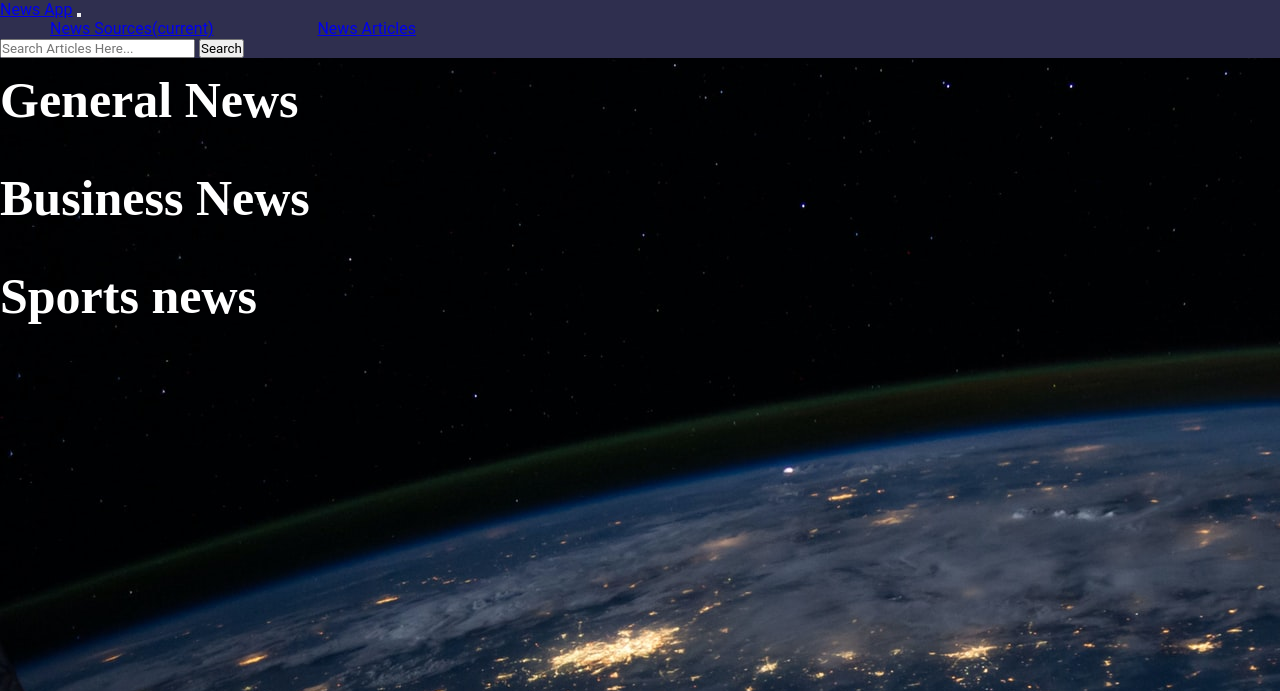
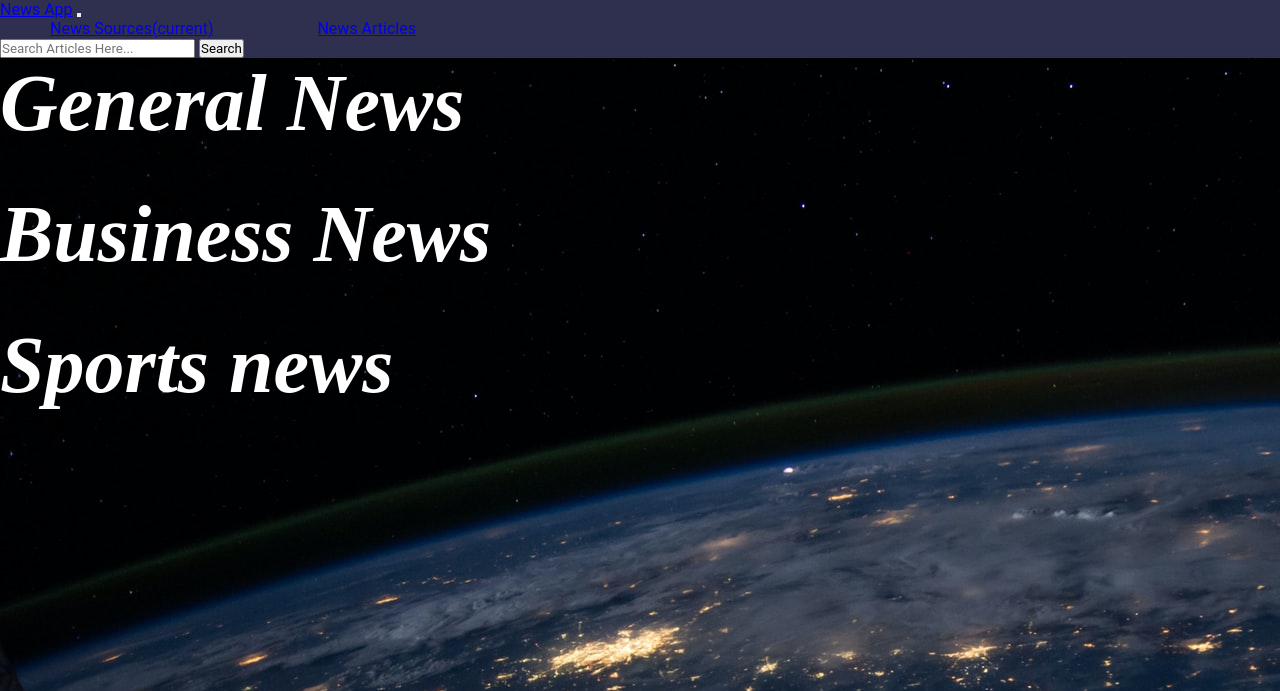
Before and after one commit to Aprilwairimu/news-article, a Flask app: template app/templates/index.html in a window 1280 px wide. Shown: the top 691 px of the page. Run offline with Flask 2, Linux system fonts and the light colour scheme; the template is opened without the code that fills it, so the values that code supplies are empty; some libraries are stand-ins or nearby versions.

Commit message:
added font styles

```diff
--- a/app/static/css/styles.css
+++ b/app/static/css/styles.css
@@ -6,13 +6,15 @@
 body{
     background-image: url(../images/back.jpg);
     color: white;
-    height: auto;
+}
 
-}
+/* navbar.html */
 .nav li{
     display: inline-block;
     padding: 0 50px;
 }
+
+/* macros.html */
 .page1{
     display: flex;
     margin: 10 10px;
@@ -21,31 +23,30 @@ body{
     flex-wrap: wrap;
     justify-content: space-around;
 
-
 }
 .page2{
     height: auto;
     width: 20%;
 }
-#sourcename{
-    font-weight: bold;
-}
-.row{
-    font-size: 20px;
-    font-weight: bold;
-}
-.overlay {
-    width: 100%;
-    padding-top: 1%;
-}
-.header{
-    font-size: 50px;
+
+/* articles.html */
+.title1{
+    font-size: 60px;
     font-weight: bold;
     font-style: oblique;
-    font-family: 'Times New Roman', Times, serif;
+    font-family: 'Times New Roman',Times,serif;
 }
-.headers{
-    font-size: 50px;
+
+/* index.html */
+.content{
+    font-size: 30px;
     font-weight: bold;
     font-family: 'Times New Roman',Times,serif;
+    margin-bottom: 16px;
 }
+.title2{
+    font-size: 80px;
+    font-weight: bold;
+    font-family: 'Times New Roman',Times,serif;
+    font-style: oblique;
+}
--- a/app/templates/articles.html
+++ b/app/templates/articles.html
@@ -8,11 +8,11 @@
 
 {% block content %}
 <div class="container-fluid " id="allsources">
-    <div class="overlay container-fluid tech1">
-        <h2 class="text-center headers header">Technology Articles</h2>
+    <div class="overlay container-fluid ">
+        <h2 class="text-center  title1">Technology Articles</h2>
         {{macro.display_new_articles(tech)}}
 
-        <h2 class="text-center headers">Health News Articles</h2>
+        <h2 class="text-center title1">Health News Articles</h2>
         {{macro.display_new_articles(health)}}
     </div>
 </div>
--- a/app/templates/index.html
+++ b/app/templates/index.html
@@ -8,12 +8,12 @@
 
 {% block content %}
 <div class="container-fluid" id="allsources">
-    <div class="overlay headers">
-        <h2 class="text-center font-weight-bold headers">General News</h2>
+    <div class="overlay content">
+        <h2 class="text-center font-weight-bold headers title2">General News </h2>
         {{ macro.display_new_sources(general) }}
-         <h2 class="text-center font-weight-bold headers"> Business News</h2>
+         <h2 class="text-center font-weight-bold headers title2"> Business News</h2>
         {{ macro.display_new_sources(business) }}
-        <h2 class="text-center font-weight-bold headers"> Sports news </h2>
+        <h2 class="text-center font-weight-bold headers title2"> Sports news </h2>
         {{ macro.display_new_sources(sports) }}
     </div>
 </div>{% endblock %}
--- a/app/templates/macros.html
+++ b/app/templates/macros.html
@@ -5,7 +5,7 @@
             <div class="card-columns page1">
                 {% for news in sources_outcome %}
                 <div class="card sourcecard page2">
-                    <div class="card-header" id="sourcename">
+                    <div class="card-header " id="sourcename">
                         <h4><a href="/articles/{{news.id}}">{{news.name}}</a></h4>
                     </div>
                     <div class="card-body">
@@ -25,7 +25,7 @@
 </div>
 {% endmacro %}
 {% macro display_new_articles(articles_outcome) %}
-<div class="container-fluid">
+<div class="container-fluid  img">
     <div class="card-columns">
         {% for article in articles_outcome %}
         <div class="card">
```
Also changed, not shown: app/templates/source.html (deleted, +0 -22 lines).
